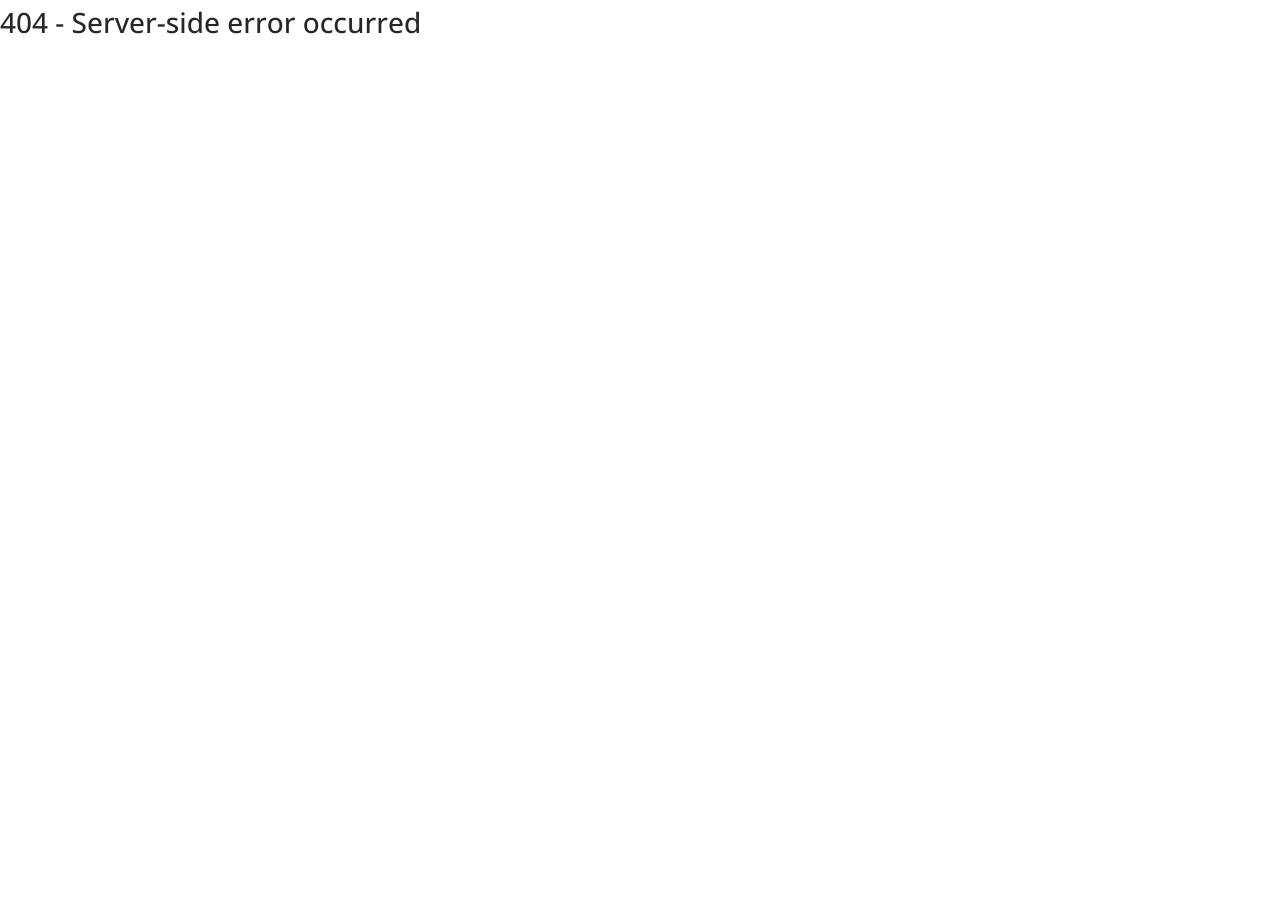
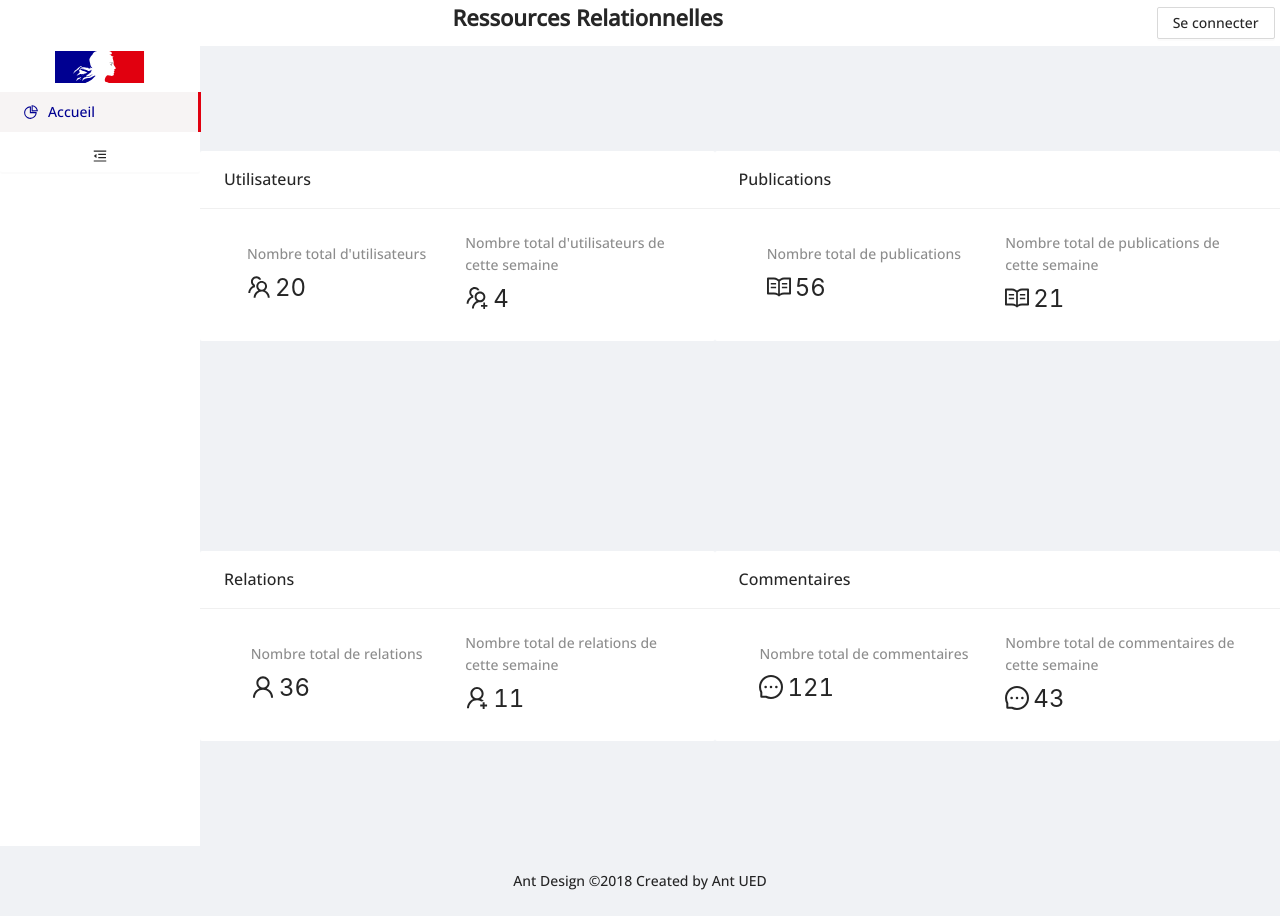
Before and after one commit to Noe-Louvell/web-app, a Next.js app: page /administration/statistiques in a window 1280 px wide. Before the commit this address had no page. Before the commit the page ends 800 px from the top, so only its background shows below. Built offline with nearby package versions, Linux system fonts and the light colour scheme.

Commit message:
Ajout page statistique

```diff
--- /dev/null
+++ b/pages/administration/statistiques.tsx
@@ -0,0 +1,82 @@
+import { LikeOutlined, MessageOutlined, ReadOutlined, TeamOutlined, UserAddOutlined, UsergroupAddOutlined, UserOutlined } from '@ant-design/icons';
+import { Card, Col, Row, Statistic } from 'antd';
+import * as React from 'react';
+import Page from '../../Components/generic/Page/Page';
+
+export default function AdminStats() {
+    return (
+        <Page
+            title='Admin Statistiques'
+            siderContent={false}
+        >
+            <Row gutter={16} align='middle' justify='center' >
+                <Col span={24}>
+                    <Card title="Utilisateurs" bordered={false} style={{ width: '100%' }}>
+                        <Row gutter={16} align='middle' justify='center' >
+                            <Col span={12} style={{ display: 'flex', alignContent: 'center', justifyContent: 'center' }}>
+                                <Statistic title="Nombre total d'utilisateurs" value={20} prefix={<TeamOutlined />} />
+                            </Col>
+                            <Col span={12} style={{ display: 'flex', alignContent: 'center', justifyContent: 'center' }}>
+                                <Statistic title="Nombre total d'utilisateurs de cette semaine" value={4} prefix={<UsergroupAddOutlined />} />
+
+                            </Col>
+                        </Row>
+                    </Card>
+                </Col>
+                <Col span={24}>
+                    <Card title="Relations" bordered={false} style={{ width: '100%' }}>
+                        <Row gutter={16} align='middle' justify='center' >
+                            <Col span={12} style={{ display: 'flex', alignContent: 'center', justifyContent: 'center' }}>
+                                <Statistic title="Nombre total de relations" value={36} prefix={<UserOutlined />} />
+                            </Col>
+                            <Col span={12} style={{ display: 'flex', alignContent: 'center', justifyContent: 'center' }}>
+                                <Statistic title="Nombre total de relations de cette semaine" value={11} prefix={<UserAddOutlined />} />
+
+                            </Col>
+                        </Row>
+                    </Card>
+
+                </Col>
+            </Row>
+            <Row gutter={16} align='middle' justify='center' >
+                <Col span={24}>
+                     <Card title="Publications" bordered={false} style={{ width: '100%' }}>
+                        <Row gutter={16} align='middle' justify='center' >
+                            <Col span={12} style={{ display: 'flex', alignContent: 'center', justifyContent: 'center' }}>
+                                <Statistic title="Nombre total de publications" value={56} prefix={<ReadOutlined />} />
+                            </Col>
+                            <Col span={12} style={{ display: 'flex', alignContent: 'center', justifyContent: 'center' }}>
+                                <Statistic title="Nombre total de publications de cette semaine" value={21} prefix={<ReadOutlined />} />
+
+                            </Col>
+                        </Row>
+                    </Card>
+                </Col>
+                <Col span={24}>
+                    <Card title="Commentaires" bordered={false} style={{ width: '100%' }}>
+                        <Row gutter={16} align='middle' justify='center' >
+                            <Col span={12} style={{ display: 'flex', alignContent: 'center', justifyContent: 'center' }}>
+                                <Statistic title="Nombre total de commentaires" value={121} prefix={<MessageOutlined />} />
+                            </Col>
+                            <Col span={12} style={{ display: 'flex', alignContent: 'center', justifyContent: 'center' }}>
+                                <Statistic title="Nombre total de commentaires de cette semaine" value={43} prefix={<MessageOutlined />} />
+
+                            </Col>
+                        </Row>
+                    </Card>
+                </Col>
+            </Row>
+
+        </Page>
+    );
+}
+
+// export async function getStaticProps({ params }) {
+//     const res = await getAllRessources();
+//     const publicationData = await res.data;
+//     return {
+//         props: {
+//             publicationData
+//         }
+//     }
+// }
```
